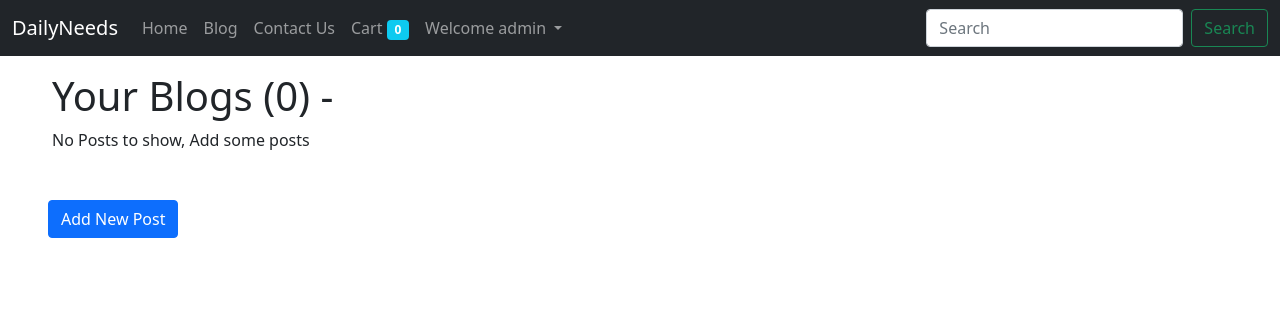
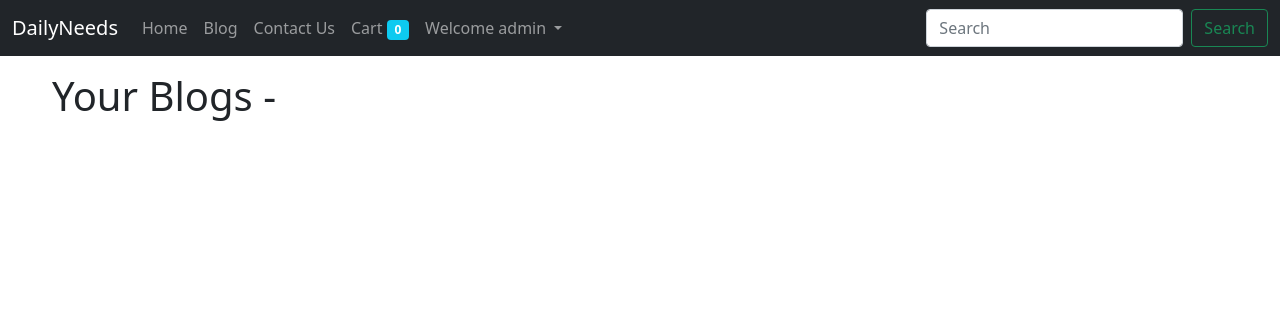
Before and after one commit to ayushagarwal210/dailyneeds, a Django app: page /blog/allposts in a window 1280 px wide. Shown: the top 316 px of the page. Run offline with Django 3.2, Linux system fonts and the light colour scheme; a user stored in the database is signed in; data comes from the database, SQL or seed files in the repository; both versions use the stored data as it was after the commit.

Commit message:
Revert "Blog count added"
This reverts commit 32b7cf8bafdd9b40fb582faeb9394d6242fffb40.

```diff
--- a/blog/views.py
+++ b/blog/views.py
@@ -7,7 +7,7 @@ from django.contrib.auth.decorators import login_required
 
 # Create your views here.
 def bloghome(request):
-    allPosts=Post.objects.all().order_by('-timestamp')
+    allPosts=Post.objects.all()
     context={'allPosts':allPosts}
     return render(request,'blog/blogHome.html',context)
 
@@ -41,26 +41,28 @@ def addpost(request):
 
 @login_required
 def allposts(request):
-    post_user=Post.objects.filter(author=request.user).order_by('-timestamp')
-    count=0
-    for posts in post_user:
-        count=count+1
-    return render(request,'blog/allPosts.html',{'post_user':post_user,'count':count})
+    post_user=Post.objects.filter(author=request.user)
+    return render(request,'blog/allPosts.html',{'post_user':post_user})
 
 @login_required
 def deletepost(request,post_id=None):
-    post_to_delete=Post.objects.get(id=post_id,author=request.user)
-    post_to_delete.delete()
-    messages.success(request,"Post Deleted Successfully")
+    if request.user==Post.author:
+        post_to_delete=Post.objects.get(id=post_id)
+        post_to_delete.delete()
+        messages.success(request,"Post Deleted Successfully")
+    else:
+        return HttpResponse("404 error")
     return redirect("/blog/allposts")
-
 
 @login_required
 def editpost(request,post_id=None):
-    post_to_edit=Post.objects.get(id=post_id,author=request.user)
-    if request.method=='POST':
-        post_to_edit.title=request.POST.get('title')
-        post_to_edit.content=request.POST.get('content')
-        post_to_edit.save()
-    messages.success(request,"Post Edited")
+    if request.user==Post.author:
+        post_to_edit=Post.objects.get(id=post_id)
+        if request.method=='POST':
+            post_to_edit.title=request.POST.get('title')
+            post_to_edit.content=request.POST.get('content')
+            post_to_edit.save()
+            messages.success(request,"Post Edited")
+    else:
+        return HttpResponse("404 error")
     return render(request,'blog/editPost.html',{'post_to_edit':post_to_edit})
--- a/home/templates/blog/allPosts.html
+++ b/home/templates/blog/allPosts.html
@@ -1,10 +1,7 @@
 {% extends 'home/index.html' %}
 {% block main %}
 <div class="row m-3 container">
-    <h1>Your Blogs ({{count}}) -</h1>
-    {% if count < 1 %}
-      <p>No Posts to show, Add some posts</p>
-    {% endif %}
+    <h1>Your Blogs -</h1>
 {% for eachpost in post_user %}
 <div class="card m-3" style="width: 100%;">
     <div class="card-body">
@@ -40,5 +37,4 @@
 </div>
 {% endfor %}
 </div>
-<a href="/blog/addpost" class="btn btn-primary m-3 mx-5">Add New Post</a>
 {% endblock main %}
--- a/home/views.py
+++ b/home/views.py
@@ -61,6 +61,7 @@ def item(request,slug):
             replydict[reply.parent.sno]=[reply]
         else:
             replydict[reply.parent.sno].append(reply)
+
     context={'item':item,'comments':comments,'user':request.user,'replydict':replydict}
     return render(request,'home/item.html',context)
 
```
Also changed, not shown: db.sqlite3.
